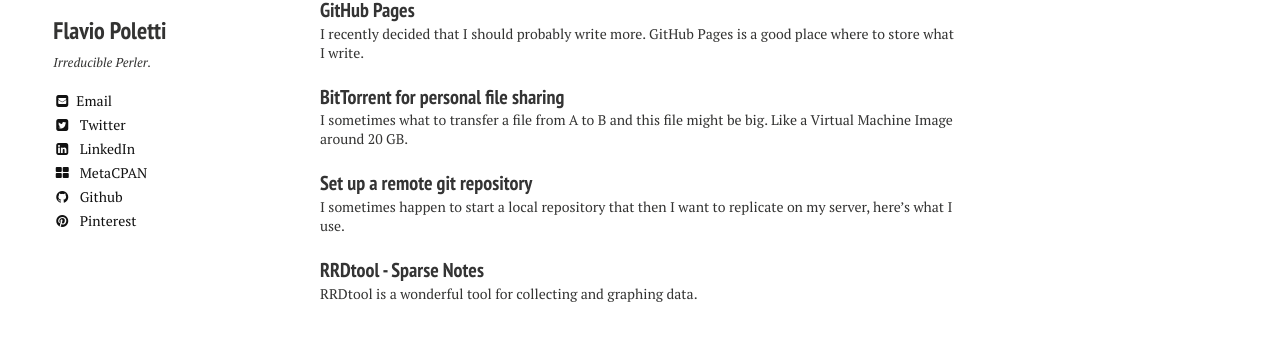
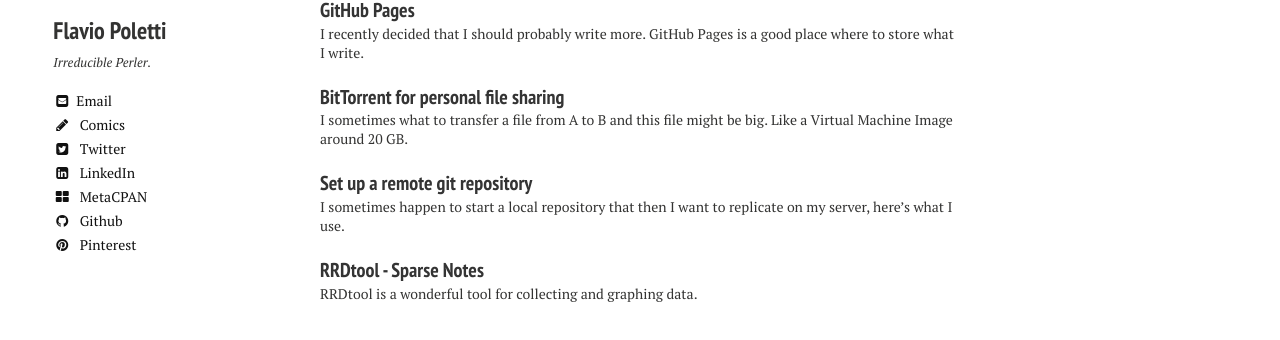
Before and after one commit to polettix/blog, a Jekyll site: the page built from index.md, in a window 1280 px wide. Shown: the part 473-813 px from the top of the page. Built offline with Jekyll 4.4.1, drawn with Linux system fonts in a browser that asks for light colours; nearby versions of some CDN libraries.

Commit message:
put link to comics blog

```diff
--- a/_includes/_author-bio.html
+++ b/_includes/_author-bio.html
@@ -13,6 +13,7 @@
   <h3 itemprop="name">{{ author.name }}</h3>
   <p>{{ author.bio }}</p>
   {% if author.email %}<a href="mailto:{{ author.email }}" class="author-social" target="_blank"><i class="fa fa-fw fa-envelope-square"></i>Email</a>{% endif %}
+  <a href="http://comics.polettix.it/" class="author-social" target="_blank"><i class="fa fa-fw fa-pencil"></i> Comics</a>
   {% if author.twitter %}<a href="http://twitter.com/{{ author.twitter }}" class="author-social" target="_blank"><i class="fa fa-fw fa-twitter-square"></i> Twitter</a>{% endif %}
   {% if author.facebook %}<a href="http://facebook.com/{{ author.facebook }}" class="author-social" target="_blank"><i class="fa fa-fw fa-facebook-square"></i> Facebook</a>{% endif %}
   {% if author.google.plus %}<a href="http://plus.google.com/+{{ author.google.plus }}" class="author-social" target="_blank"><i class="fa fa-fw fa-google-plus-square"></i> Google+</a>{% endif %}
```
